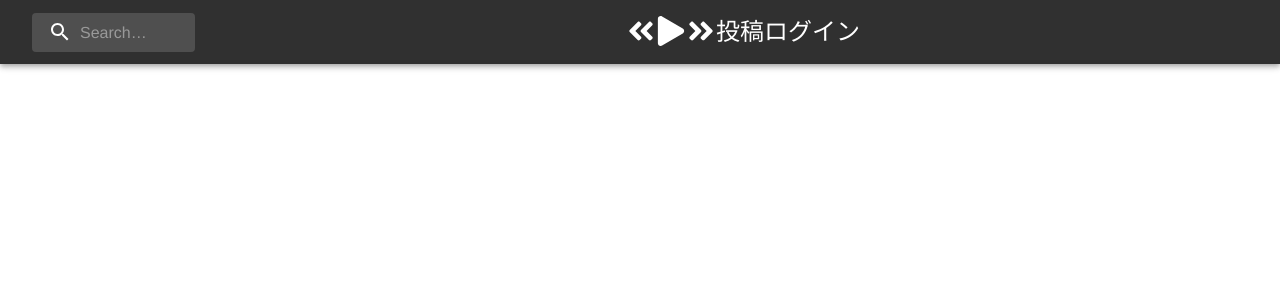
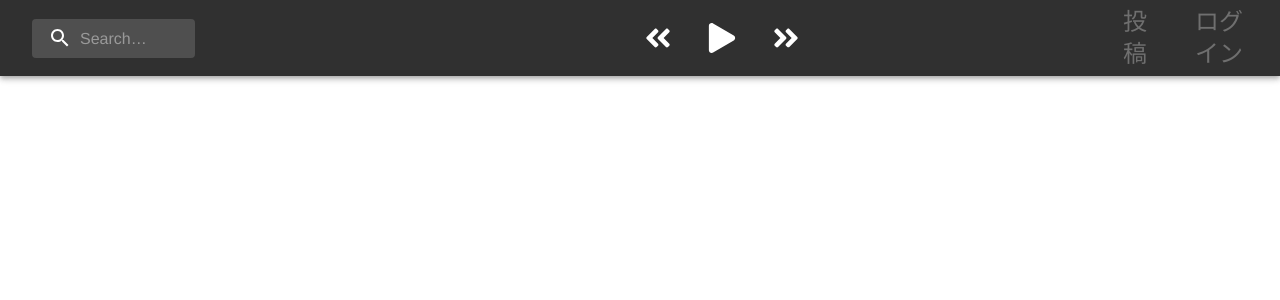
Before and after one commit to yamajunn/app-work, a React (Create React App) app: page /piano in a window 1280 px wide. Shown: the top 300 px of the page. Built offline with nearby package versions, Linux system fonts and the light colour scheme.

Commit message:
add header

```diff
--- a/src/modules/piano/Header.tsx
+++ b/src/modules/piano/Header.tsx
@@ -1,4 +1,4 @@
-import { styled, alpha, SxProps, Theme, Typography } from '@mui/material/';
+import { styled, alpha, SxProps, Theme, Typography, Button } from '@mui/material/';
 import { IconContext } from 'react-icons'
 import AppBar from '@mui/material/AppBar';
 import Box from '@mui/material/Box';
@@ -70,16 +70,26 @@ export const Header = () => {
                     </Search>
                     <Box className="Buttons" >
                         <IconContext.Provider value={{ color: '#FFF', size: '30px' }}>
-                            <FaAngleDoubleLeft />
-                            <FaPlay />
-                            <FaAngleDoubleRight />
+                            <Button>
+                                <FaAngleDoubleLeft className="button" />
+                            </Button>
+                            <Button>
+                                <FaPlay className="button" />
+                            </Button>
+                            <Button>
+                                <FaAngleDoubleRight className="button" />
+                            </Button>
                             {/* <TbFileImport />
                             <FaDownload /> */}
                         </IconContext.Provider>
-                        <Box className="RightBox">
-                            <Typography variant='h5'>投稿</Typography>
-                            <Typography variant='h5'>ログイン</Typography>
-                        </Box>
+                    </Box>
+                    <Box className="RightBox">
+                        <Button>
+                            <Typography className="toukou" variant='h5'>投稿</Typography>
+                        </Button>
+                        <Button>
+                            <Typography className="loggin" variant='h5'>ログイン</Typography>
+                        </Button>
                     </Box>
                 </Toolbar>
             </AppBar>
@@ -96,7 +106,20 @@ const sx: SxProps<Theme> = {
         marginLeft: "35%",
         display: "flex",
     },
+    ".button": {
+        marginRight: "5px",
+        marginLeft: "5px",
+    },
     ".RightBox": {
+        color: "#99999999",
         display: "flex",
+        margin: "0 0 0 300px",
+    },
+    ".toukou": {
+        color: "#99999999",
+        marginRight: "30px",
+    },
+    ".loggin": {
+        color: "#99999999",
     }
 };
```
